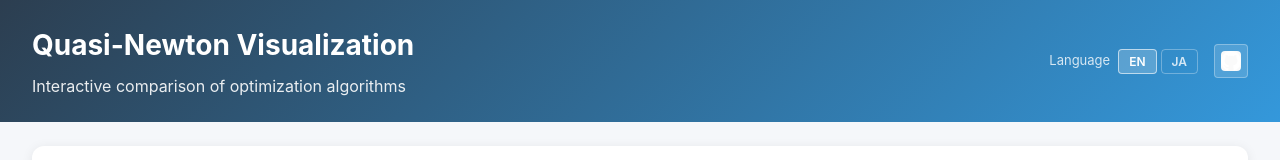
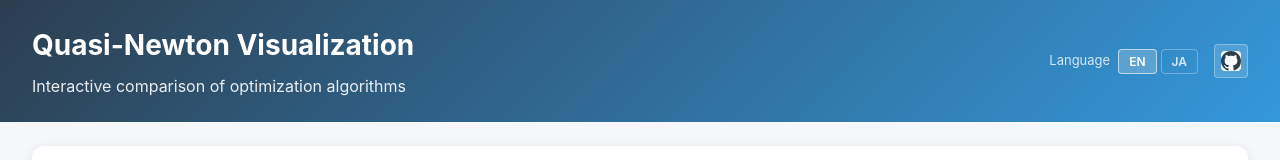
Before and after one commit to LumaKernel/quasi-newton-demo, a React (Vite) app: page / in a window 1280 px wide. Shown: the top 160 px of the page. Built offline with nearby package versions, Linux system fonts and the light colour scheme.

Commit message:
⏺ アイコンの色を濃い色（#2c3e50）に変更しました。これで白い背景の上でも見えるはずです。

```diff
--- a/src/App.module.css
+++ b/src/App.module.css
@@ -44,7 +44,6 @@
   border-radius: 4px;
   background: rgba(255, 255, 255, 0.15);
   border: 1px solid rgba(255, 255, 255, 0.3);
-  color: #fff;
   transition: all 0.15s ease;
 }
 
@@ -57,7 +56,7 @@
   width: 20px;
   height: 20px;
   display: block;
-  fill: #fff;
+  fill: #2c3e50;
 }
 
 .main {
```
